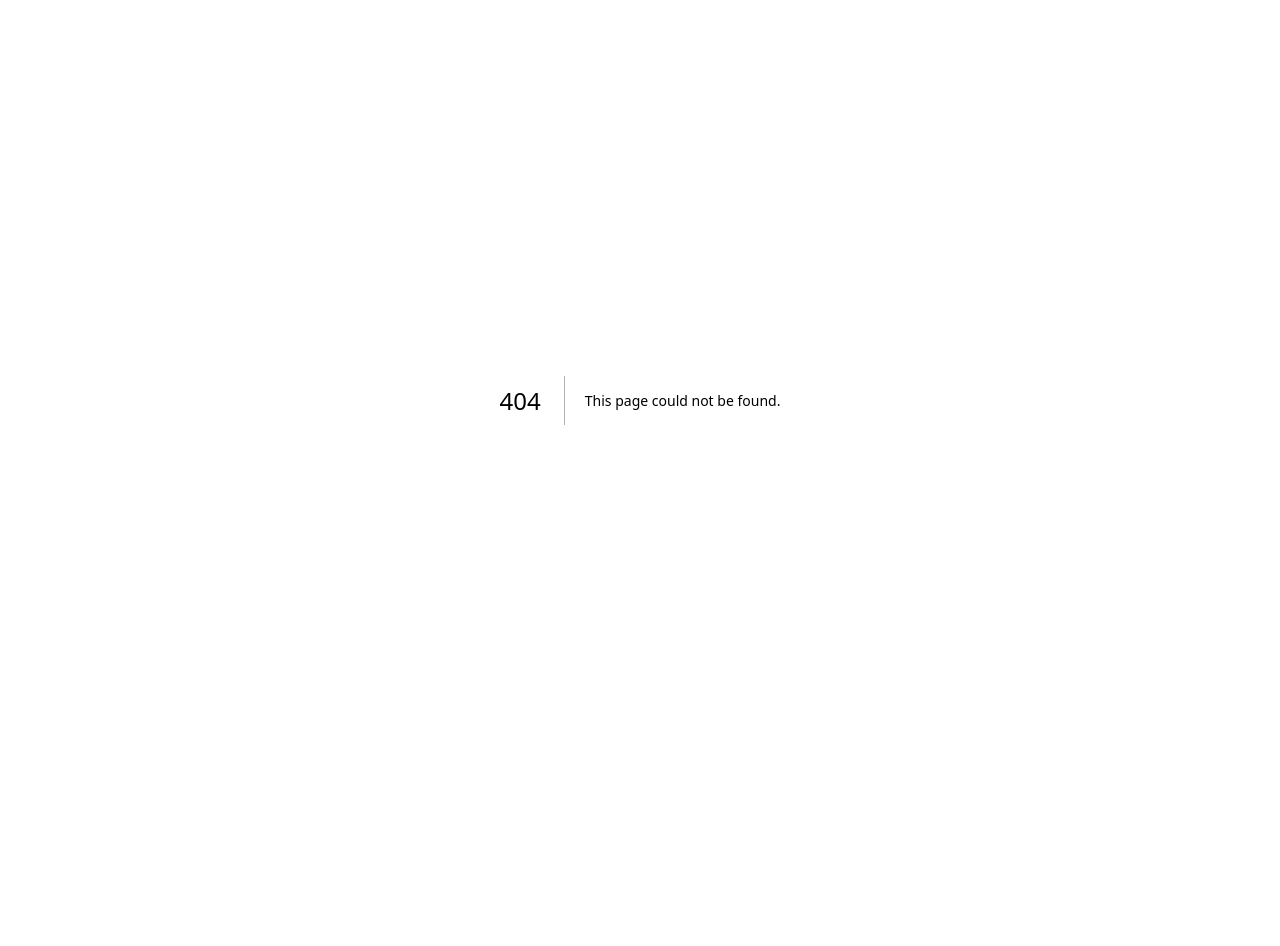
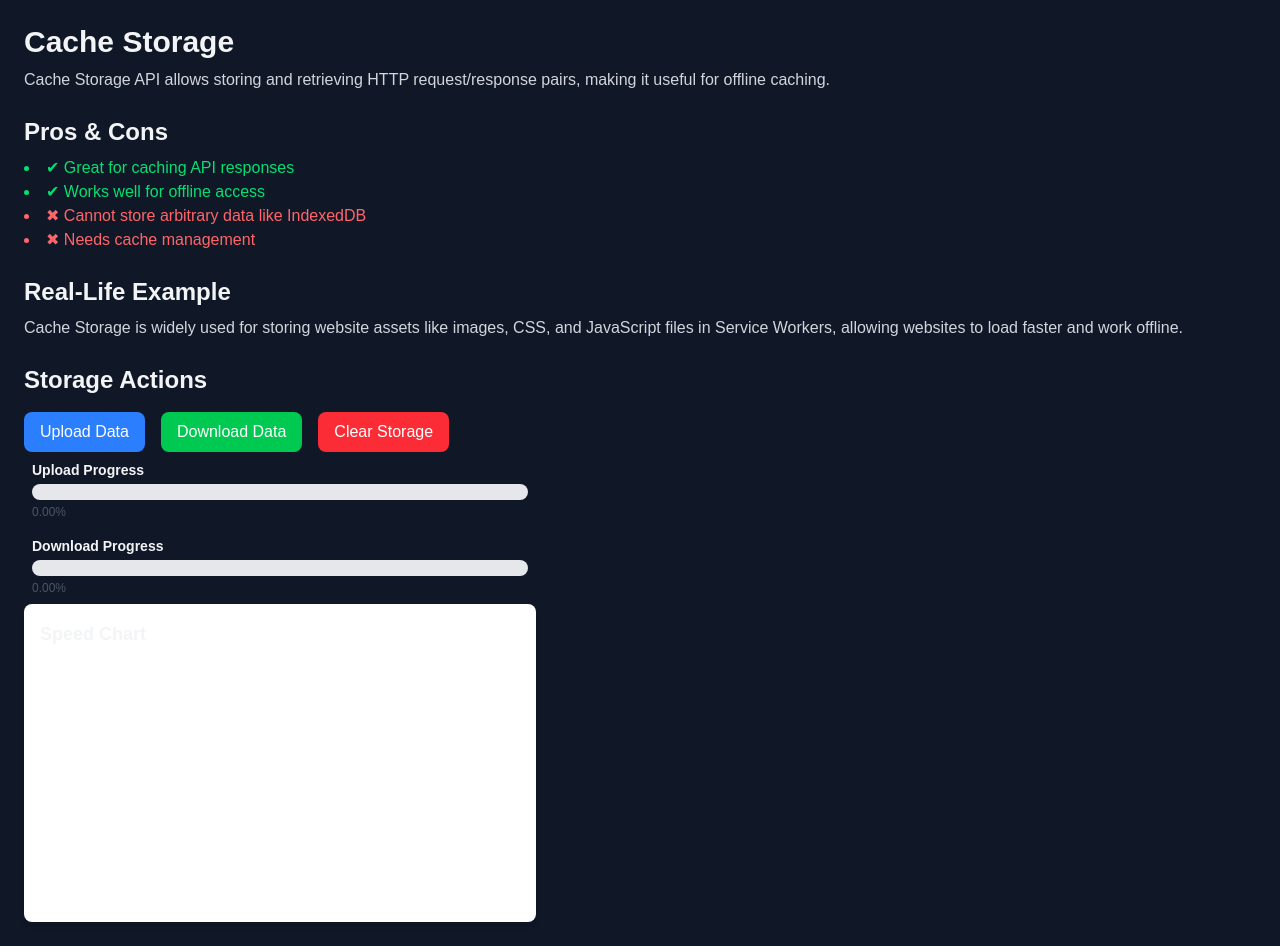
Before and after one commit to hagenbrandt/nextjs-web-storage-demo, a Next.js app: page /storage/cache-storage in a window 1280 px wide. Before the commit this address had no page. Before the commit the page ends 800 px from the top, so only its background shows below. Built offline with nearby package versions, Linux system fonts and the light colour scheme.

Commit message:
feat: add api for home api

```diff
--- /dev/null
+++ b/src/app/storage/[storageType]/page.tsx
@@ -0,0 +1,308 @@
+"use client";
+import React, { useState, useEffect } from "react";
+import { useParams } from "next/navigation";
+import ProgressBar from "@/components/ProgressBar";
+import SpeedChart from "@/components/SpeedChart";
+import { useStorageStore } from "@/store/useStorageStore";
+import { openDB } from "idb";
+
+interface StorageData {
+  name: string;
+  description: string;
+  pros: string[];
+  cons: string[];
+  realLifeExample: string;
+}
+
+interface StorageController {
+  [key: string]: {
+    upload: () => void;
+    download: () => void;
+    clear: () => void;
+    save?: () => void;
+  };
+}
+
+const DB_NAME = "indexedDBDemo";
+const STORE_NAME = "storage";
+const CACHE_NAME = "cacheStorageDemo";
+const DATA_URL = "https://example.com/data";
+
+export default function StoragePage() {
+  const params = useParams();
+  const storageType = params?.storageType as string;
+  const {
+    uploadProgress,
+    downloadProgress,
+    setUploadProgress,
+    setDownloadProgress,
+  } = useStorageStore();
+  const [speedData, setSpeedData] = useState<{ time: number; speed: number }[]>(
+    []
+  );
+  const [storageData, setStorageData] = useState<StorageData | null>(null);
+  const [storedData, setStoredData] = useState<string | null>(null);
+  const [fileText, setFileText] = useState<string>("");
+  const [fileHandle, setFileHandle] = useState<FileSystemFileHandle | null>(
+    null
+  );
+
+  useEffect(() => {
+    if (!storageType) return;
+    fetch(`/api/storage/${storageType}`)
+      .then((res) => res.json())
+      .then((data: { metadata: StorageData }) => {
+        setStorageData(data.metadata);
+      })
+      .catch((err) => console.error("Error fetching storage data:", err));
+  }, [storageType]);
+
+  const initDB = async () => {
+    return openDB(DB_NAME, 1, {
+      upgrade(db) {
+        if (!db.objectStoreNames.contains(STORE_NAME)) {
+          db.createObjectStore(STORE_NAME);
+        }
+      },
+    });
+  };
+
+  const trackSpeed = (startTime: number) => {
+    const endTime = performance.now();
+    setSpeedData((prev) => [
+      ...prev,
+      { time: Date.now(), speed: endTime - startTime },
+    ]);
+  };
+
+  const storageController: StorageController = {
+    indexeddb: {
+      upload: async () => {
+        const startTime = performance.now();
+        const db = await initDB();
+        const tx = db.transaction(STORE_NAME, "readwrite");
+        const store = tx.objectStore(STORE_NAME);
+        await store.put("Test data for IndexedDB.", "testKey");
+        trackSpeed(startTime);
+        setUploadProgress(100);
+      },
+      download: async () => {
+        const startTime = performance.now();
+        const db = await initDB();
+        const tx = db.transaction(STORE_NAME, "readonly");
+        const store = tx.objectStore(STORE_NAME);
+        const data = await store.get("testKey");
+        setStoredData(data || "No data found");
+        trackSpeed(startTime);
+        setDownloadProgress(100);
+      },
+      clear: async () => {
+        const db = await initDB();
+        const tx = db.transaction(STORE_NAME, "readwrite");
+        const store = tx.objectStore(STORE_NAME);
+        await store.clear();
+        setStoredData(null);
+        setUploadProgress(0);
+        setDownloadProgress(0);
+      },
+    },
+    "cache-storage": {
+      upload: async () => {
+        const startTime = performance.now();
+        const cache = await caches.open(CACHE_NAME);
+        const data = new Response("Test data for Cache Storage.");
+        await cache.put(DATA_URL, data);
+        trackSpeed(startTime);
+        setUploadProgress(100);
+      },
+      download: async () => {
+        const startTime = performance.now();
+        const cache = await caches.open(CACHE_NAME);
+        const response = await cache.match(DATA_URL);
+        setStoredData(response ? await response.text() : "No data found");
+        trackSpeed(startTime);
+        setDownloadProgress(100);
+      },
+      clear: async () => {
+        await caches.delete(CACHE_NAME);
+        setStoredData(null);
+        setUploadProgress(0);
+        setDownloadProgress(0);
+      },
+    },
+    "local-storage": {
+      upload: () => {
+        const startTime = performance.now();
+        localStorage.setItem(
+          "localStorageDemoData",
+          "Test data for Local Storage."
+        );
+        trackSpeed(startTime);
+        setUploadProgress(100);
+      },
+      download: () => {
+        const startTime = performance.now();
+        setStoredData(
+          localStorage.getItem("localStorageDemoData") || "No data found"
+        );
+        trackSpeed(startTime);
+        setDownloadProgress(100);
+      },
+      clear: () => {
+        localStorage.removeItem("localStorageDemoData");
+        setStoredData(null);
+        setUploadProgress(0);
+        setDownloadProgress(0);
+      },
+    },
+    "session-storage": {
+      upload: () => {
+        const startTime = performance.now();
+        sessionStorage.setItem(
+          "sessionStorageDemoData",
+          "Test data for Session Storage."
+        );
+        trackSpeed(startTime);
+        setUploadProgress(100);
+      },
+      download: () => {
+        const startTime = performance.now();
+        setStoredData(
+          sessionStorage.getItem("sessionStorageDemoData") || "No data found"
+        );
+        trackSpeed(startTime);
+        setDownloadProgress(100);
+      },
+      clear: () => {
+        sessionStorage.removeItem("sessionStorageDemoData");
+        setStoredData(null);
+        setUploadProgress(0);
+        setDownloadProgress(0);
+      },
+    },
+    "file-system": {
+      upload: async () => {
+        if (!window.showOpenFilePicker)
+          return alert("File System API not supported.");
+        const startTime = performance.now();
+        const [handle] = await window.showOpenFilePicker();
+        setFileHandle(handle);
+        const file = await handle.getFile();
+        setFileText(await file.text());
+        trackSpeed(startTime);
+        setUploadProgress(100);
+      },
+      download: async () => {
+        const startTime = performance.now();
+        alert("File content loaded successfully");
+        trackSpeed(startTime);
+        setDownloadProgress(100);
+      },
+      save: async () => {
+        if (!window.showSaveFilePicker)
+          return alert("File System API not supported.");
+        if (!fileHandle) return alert("No file selected to save.");
+        try {
+          const startTime = performance.now();
+          const writable = await fileHandle.createWritable();
+          await writable.write(new Blob([fileText], { type: "text/plain" }));
+          await writable.close();
+          trackSpeed(startTime);
+          alert("File saved successfully!");
+          setDownloadProgress(100);
+        } catch (error) {
+          console.error("File save error:", error);
+        }
+      },
+      clear: async () => {
+        setFileText("");
+        setFileHandle(null);
+        setUploadProgress(0);
+        setDownloadProgress(0);
+      },
+    },
+  };
+
+  if (!storageType || !storageData) {
+    return (
+      <div className="p-6 text-gray-100 bg-gray-900 min-h-screen">
+        Loading...
+      </div>
+    );
+  }
+
+  return (
+    <div className="p-6 text-gray-100 bg-gray-900 min-h-screen">
+      <h1 className="text-3xl font-bold">{storageData.name}</h1>
+      <p className="mt-2 text-gray-300">{storageData.description}</p>
+
+      <h2 className="text-2xl font-semibold mt-6">Pros & Cons</h2>
+      <ul className="list-disc list-inside mt-2">
+        {storageData.pros.map((pro) => (
+          <li key={pro} className="text-green-400">
+            ✔ {pro}
+          </li>
+        ))}
+        {storageData.cons.map((con) => (
+          <li key={con} className="text-red-400">
+            ✖ {con}
+          </li>
+        ))}
+      </ul>
+
+      <h2 className="text-2xl font-semibold mt-6">Real-Life Example</h2>
+      <p className="mt-2 text-gray-300">{storageData.realLifeExample}</p>
+
+      <h2 className="text-2xl font-semibold mt-6">Storage Actions</h2>
+      <div className="flex space-x-4 mt-4">
+        <button
+          onClick={storageController[storageType]?.upload}
+          className="px-4 py-2 bg-blue-500 text-white rounded-lg"
+        >
+          Upload Data
+        </button>
+        <button
+          onClick={storageController[storageType]?.download}
+          className="px-4 py-2 bg-green-500 text-white rounded-lg"
+        >
+          Download Data
+        </button>
+        {storageType === "file-system" && (
+          <button
+            onClick={storageController[storageType]?.save}
+            className="px-4 py-2 bg-yellow-500 text-white rounded-lg"
+          >
+            Save File
+          </button>
+        )}
+        <button
+          onClick={storageController[storageType]?.clear}
+          className="px-4 py-2 bg-red-500 text-white rounded-lg"
+        >
+          Clear Storage
+        </button>
+      </div>
+
+      <ProgressBar progress={uploadProgress} label="Upload Progress" />
+      <ProgressBar progress={downloadProgress} label="Download Progress" />
+      <SpeedChart data={speedData} />
+
+      {fileText && storageType === "file-system" && (
+        <textarea
+          className="w-full h-64 p-2 mt-4 border rounded-lg"
+          value={fileText}
+          onChange={(e) => setFileText(e.target.value)}
+        />
+      )}
+
+      {storedData && (
+        <div className="mt-4 p-4 border border-gray-600 rounded-lg bg-gray-800">
+          <h3 className="text-lg font-semibold">Stored Data:</h3>
+          <pre className="text-gray-300 whitespace-pre-wrap break-words">
+            {storedData}
+          </pre>
+        </div>
+      )}
+    </div>
+  );
+}
```
